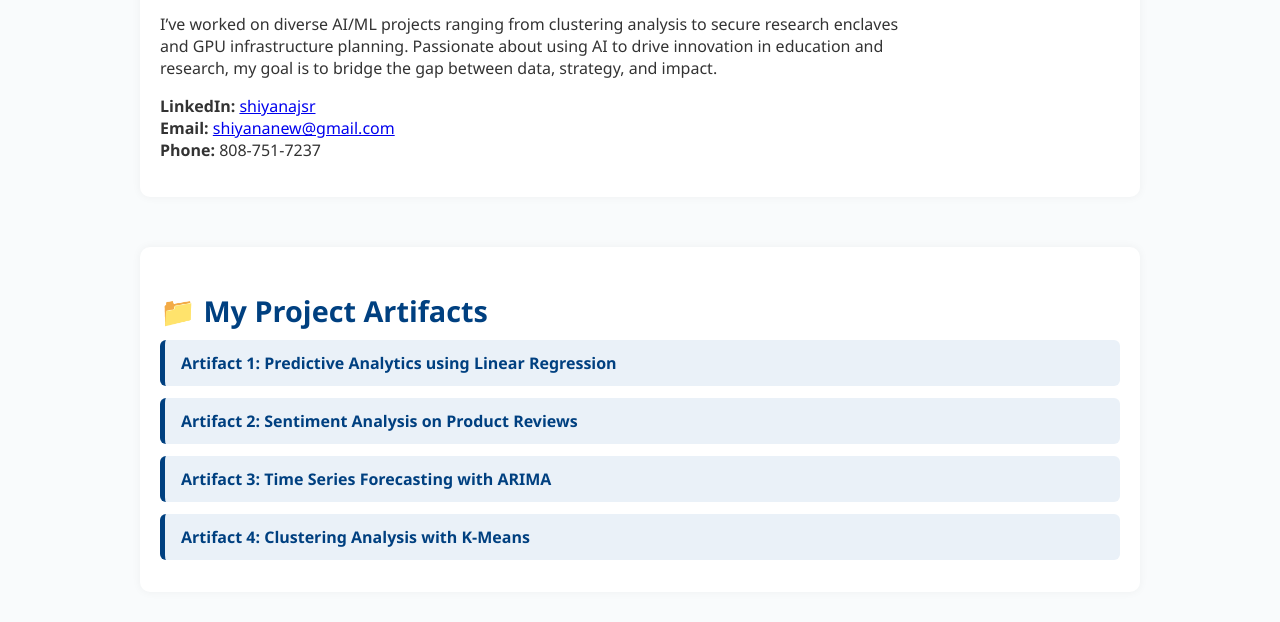
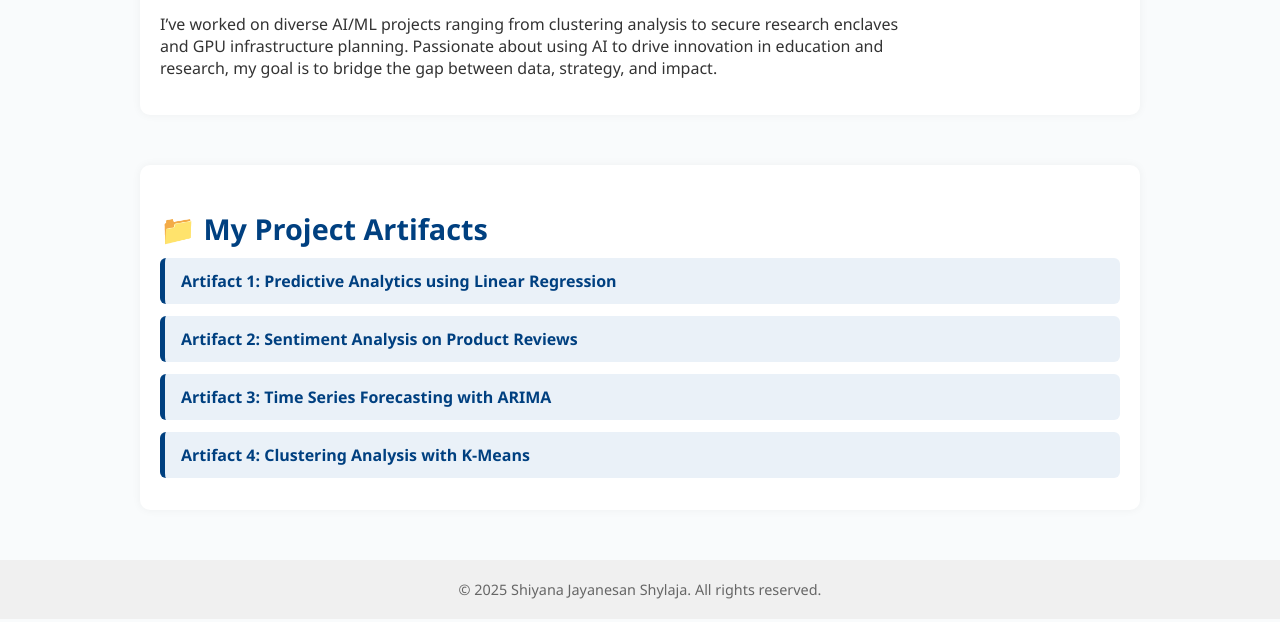
Before and after one commit to Shiyana/Portfolio5, a plain HTML site: page index.html in a window 1280 px wide. Shown: the part 396-1018 px from the top of the page. Drawn offline with Linux system fonts and the light colour scheme.

Commit message:
Update index.html

```diff
--- a/index.html
+++ b/index.html
@@ -107,11 +107,6 @@
           <p>
             I’ve worked on diverse AI/ML projects ranging from clustering analysis to secure research enclaves and GPU infrastructure planning. Passionate about using AI to drive innovation in education and research, my goal is to bridge the gap between data, strategy, and impact.
           </p>
-          <p>
-            <strong>LinkedIn:</strong> <a href="https://linkedin.com/in/shiyanajsr" target="_blank">shiyanajsr</a><br>
-            <strong>Email:</strong> <a href="mailto:shiyananew@gmail.com">shiyananew@gmail.com</a><br>
-            <strong>Phone:</strong> 808-751-7237
-          </p>
         </div>
         <div class="bio-image">
           <img src="shiyana-profile.jpg" alt="Shiyana Jayanesan Shylaja">
```
